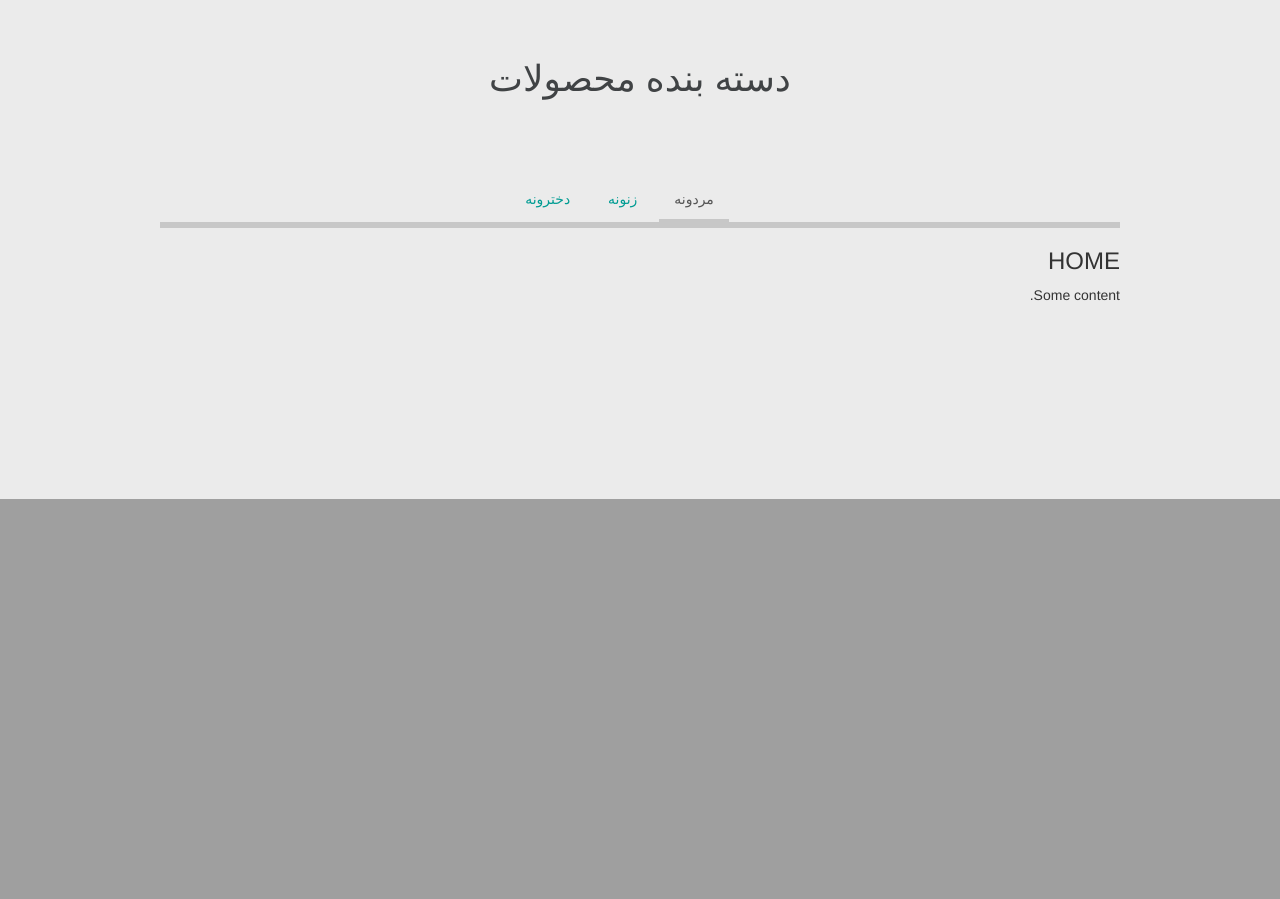
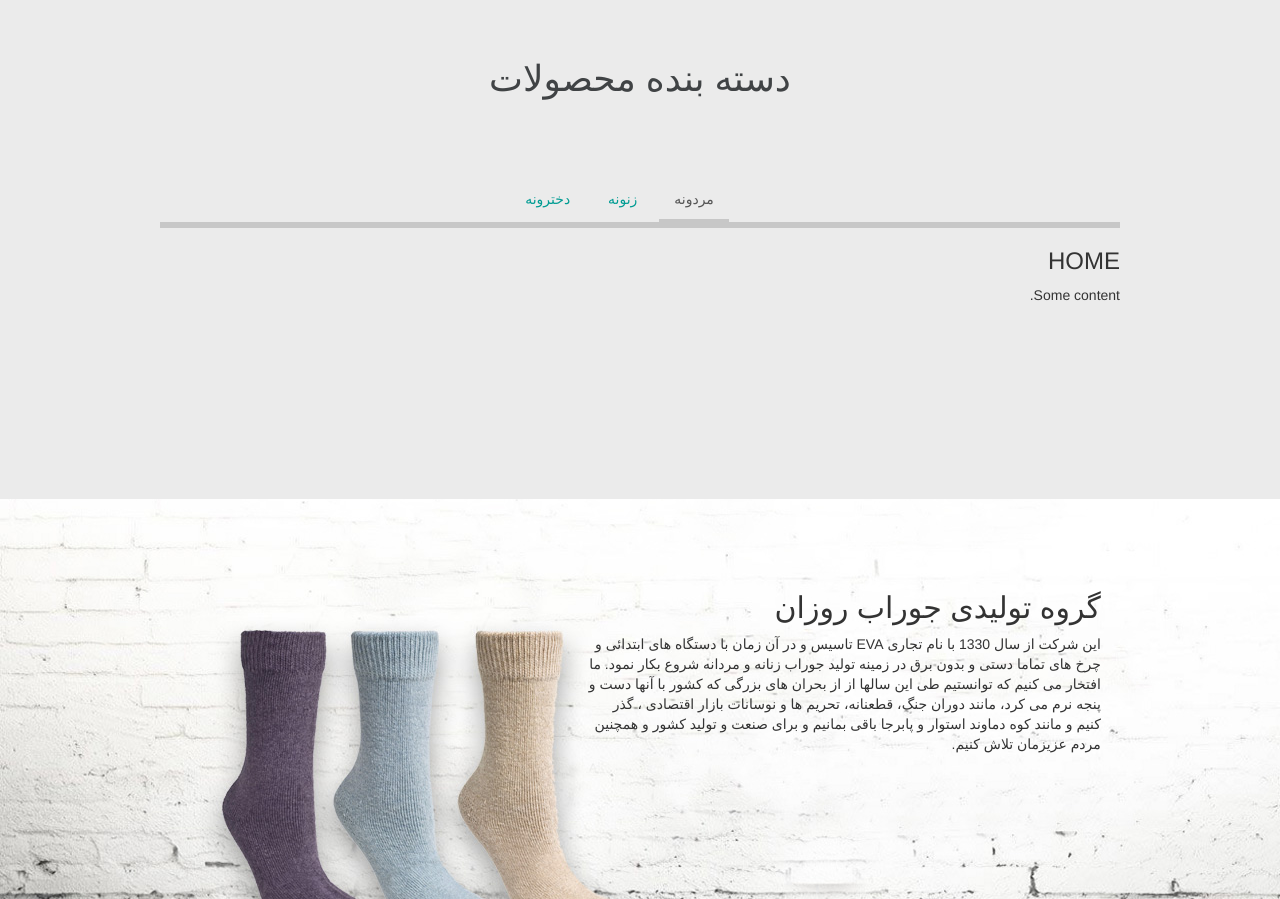
Before and after one commit to mohammad1414/ros, a PHP site: page / in a window 1280 px wide. Shown: the part 1560-2459 px from the top of the page. Before the commit the page ends 2059 px from the top, so only its background shows below. Run offline with PHP 8.4, Linux system fonts and the light colour scheme; style sheets or scripts are compiled from the project's sources; some libraries are stand-ins or nearby versions.

Commit message:
Add about section

```diff
--- /dev/null
+++ b/blocks/about_home_section.php
@@ -0,0 +1,8 @@
+<div class="about_section">
+	<div class="wrapper">
+		<div class="content">
+			<h2>گروه تولیدی جوراب روزان</h2>
+			<p>این شرکت از سال 1330 با نام تجاری EVA تاسیس و در آن زمان با دستگاه های ابتدائی و چرخ های تماما دستی و بدون برق در زمینه تولید جوراب زنانه و مردانه شروع بکار نمود. ما افتخار می کنیم که توانستیم طی این سالها از از بحران های بزرگی که کشور با آنها دست و پنجه نرم می کرد، مانند دوران جنگ، قطعنانه، تحریم ها و نوسانات بازار اقتصادی ، گذر کنیم و مانند کوه دماوند استوار و پابرجا باقی بمانیم و برای صنعت و تولید کشور و همچنین مردم عزیزمان تلاش کنیم.</p>
+		</div>
+	</div>
+</div>
--- a/index.php
+++ b/index.php
@@ -18,6 +18,8 @@
 
 		<?php include('blocks/categories_home_section.php');?>
 
+		<?php include('blocks/about_home_section.php');?>
+
 		<footer>
 			<?php include('blocks/footer.php');?>
 		</footer>
--- /dev/null
+++ b/resource/assets/sass/home/_about.scss
@@ -0,0 +1,13 @@
+.about_section {
+	background-image: url(../../../../img/about-bg.jpg);
+	height: 400px;
+	background-position-y: 510px;
+	position: relative;
+
+	.content {
+		max-width: 40%;
+		position: absolute;
+		top: 18%;
+		right: 14%;
+	}
+}
--- a/resource/assets/sass/main.scss
+++ b/resource/assets/sass/main.scss
@@ -4,6 +4,7 @@
 @import "header";
 @import "home/collection";
 @import "home/categories";
+@import "home/about";
 
 
 
```
Also changed, not shown: img/about-bg.jpg (added).
